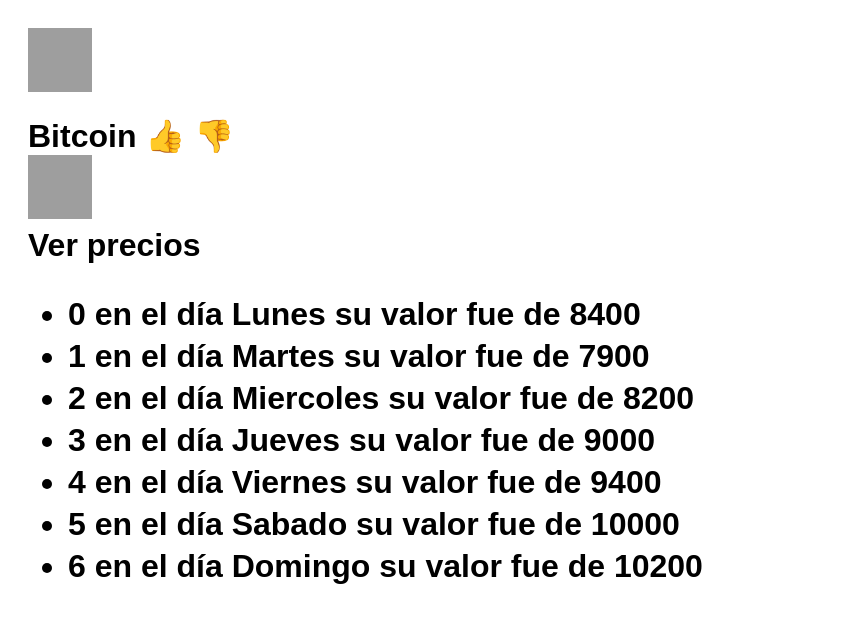
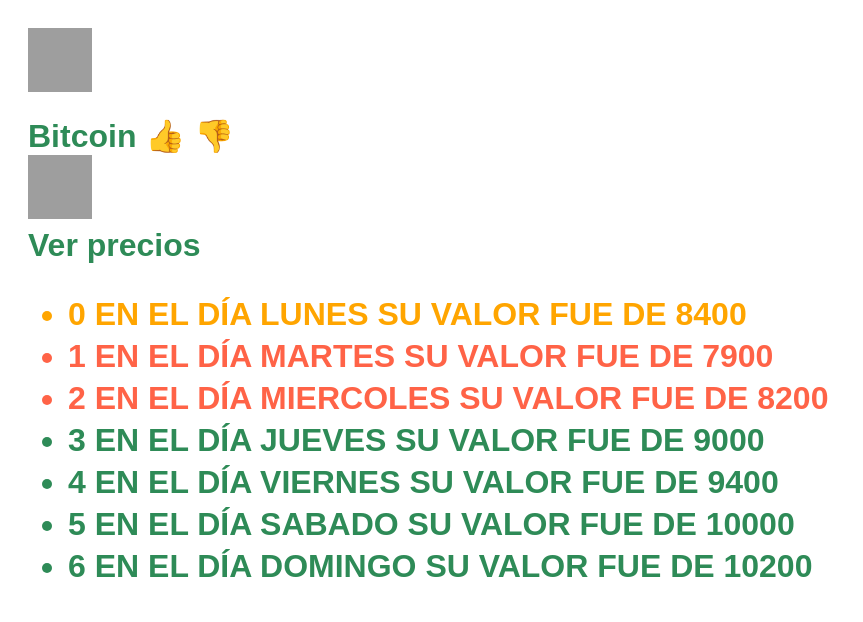
Before and after one commit to calypsobronte/curso-vuejs, a plain HTML site: page bitcoin/index.html in a window 1280 px wide. Both pictures are taken after a click on the element "Ver precios". Shown: the whole page, without its empty margins (0-863 px from the left). Drawn offline with nearby package versions, Linux system fonts and the light colour scheme; grey boxes are pictures that could not be loaded.

Commit message:
clases en tiempo real

```diff
--- a/bitcoin/app.js
+++ b/bitcoin/app.js
@@ -16,6 +16,7 @@ new Vue({
             { day: 'Domingo', value: 10200 },
         ],
         showPrices: false,
+        price: 8400,
     }),
     methods: {
         toggleShowPrices() {
--- a/bitcoin/index.html
+++ b/bitcoin/index.html
@@ -12,7 +12,7 @@
 <body>
   <div id="app">
     <img :src="img" :alt="name">
-    <h1>
+    <h1 :class="changePercent > 0 ? 'green' : 'red'">
       {{ name }}
       <span v-if="changePercent > 0">👍</span>
       <span v-if="changePercent < 0">👐</span>
@@ -31,8 +31,9 @@
 
       <br>
       <span v-on:click="toggleShowPrices">Ver precios</span>
-      <ul v-show=showPrices>
-        <li v-for="(day, i) in pricesWithDays" :key="day"> {{i}} en el día {{day.day}} su valor fue de {{day.value}}
+      <ul class="uppercase" v-show=showPrices>
+        <li v-bind:class="{orange:day.value==price, red:day.value<price, green:day.value>price}"
+        v-for="(day, i) in pricesWithDays" :key="day"> {{i}} en el día {{day.day}} su valor fue de {{day.value}}
         </li>
       </ul>
     </h1>
```
